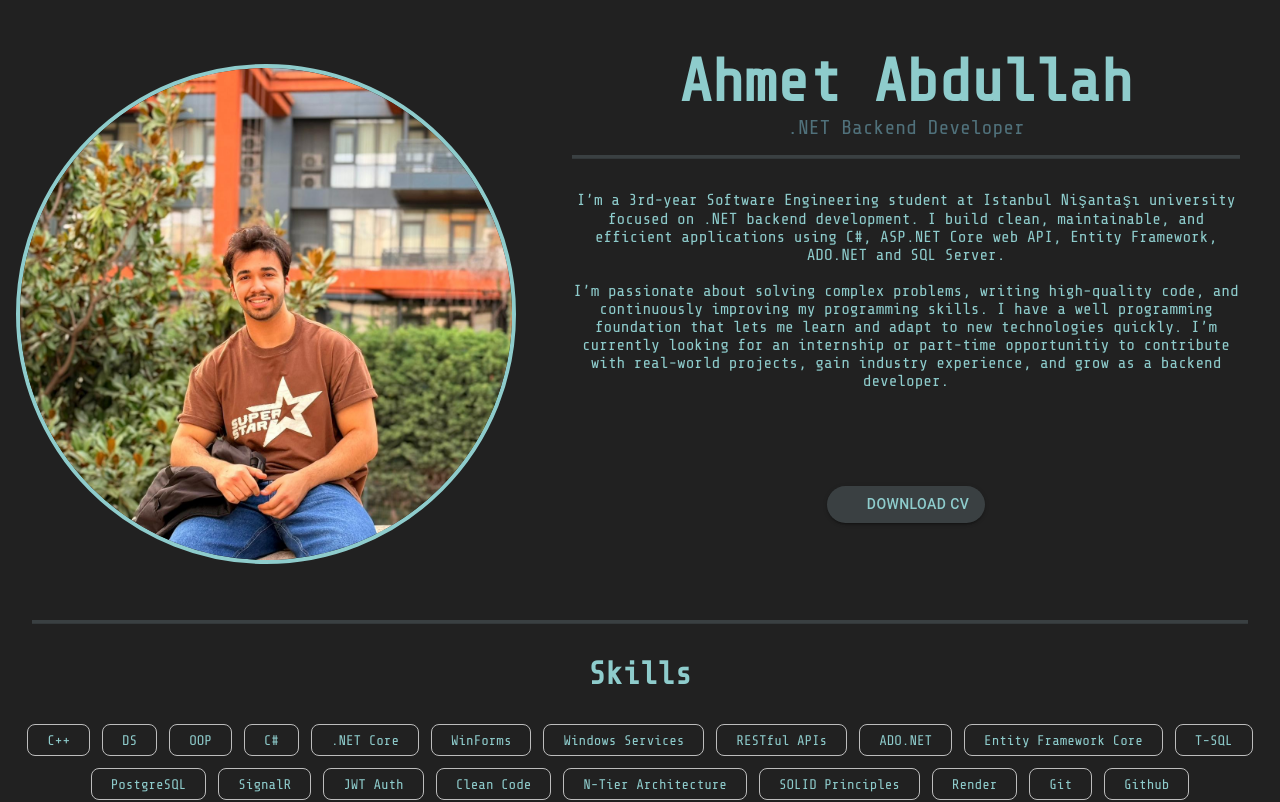
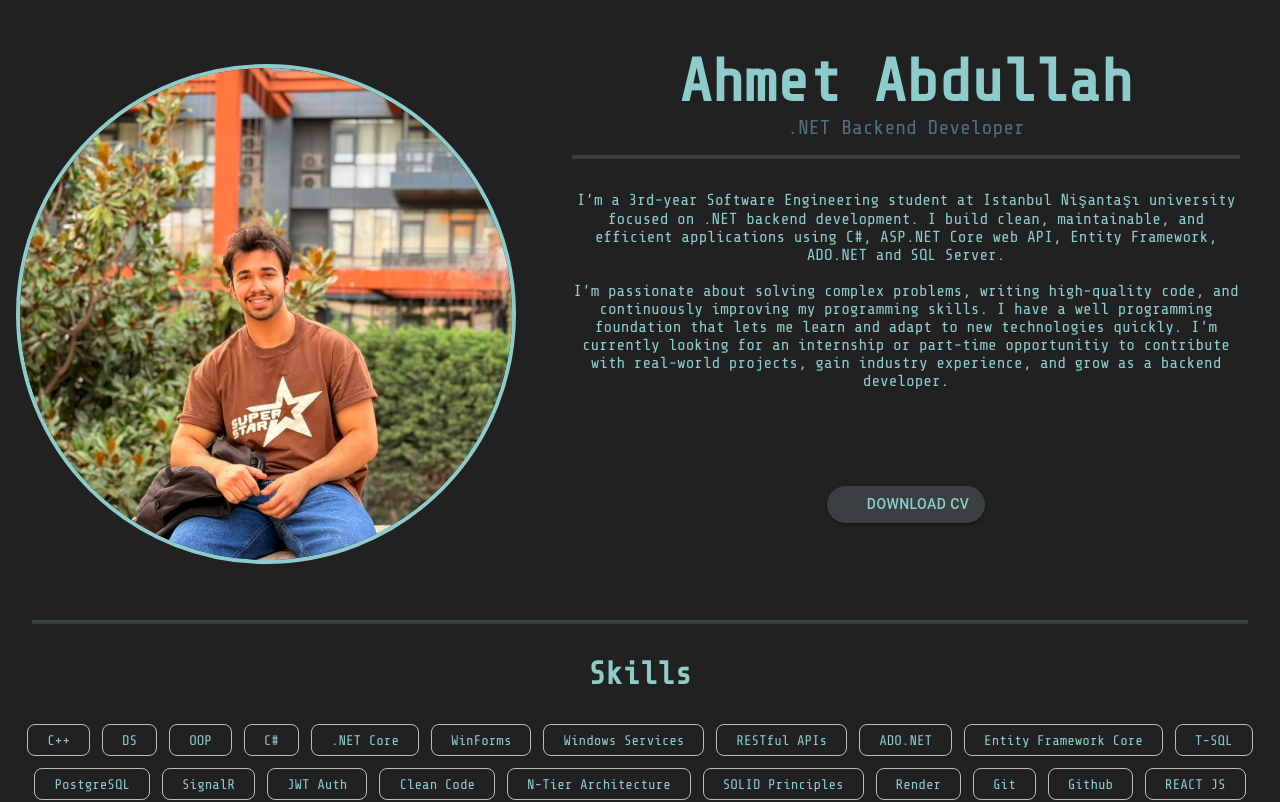
Before and after one commit to devs-of-abdullah/ahmetabdullah.dev, a React (Vite) app: page / in a window 1280 px wide. Shown: the top 802 px of the page. Built offline with nearby package versions, Linux system fonts and the light colour scheme; some icons are missing.

Commit message:
added 2 skill

```diff
--- a/src/Skills/SkillsPage.jsx
+++ b/src/Skills/SkillsPage.jsx
@@ -39,7 +39,8 @@ const allSkills = [
   "SOLID Principles",
   "Render ",
   "Git",
-  "Github"
+  "Github",
+  "REACT JS","MUI"
 ];
 
 
```
Also changed, not shown: 1 other file (tests, documents, lock files or other folders).
